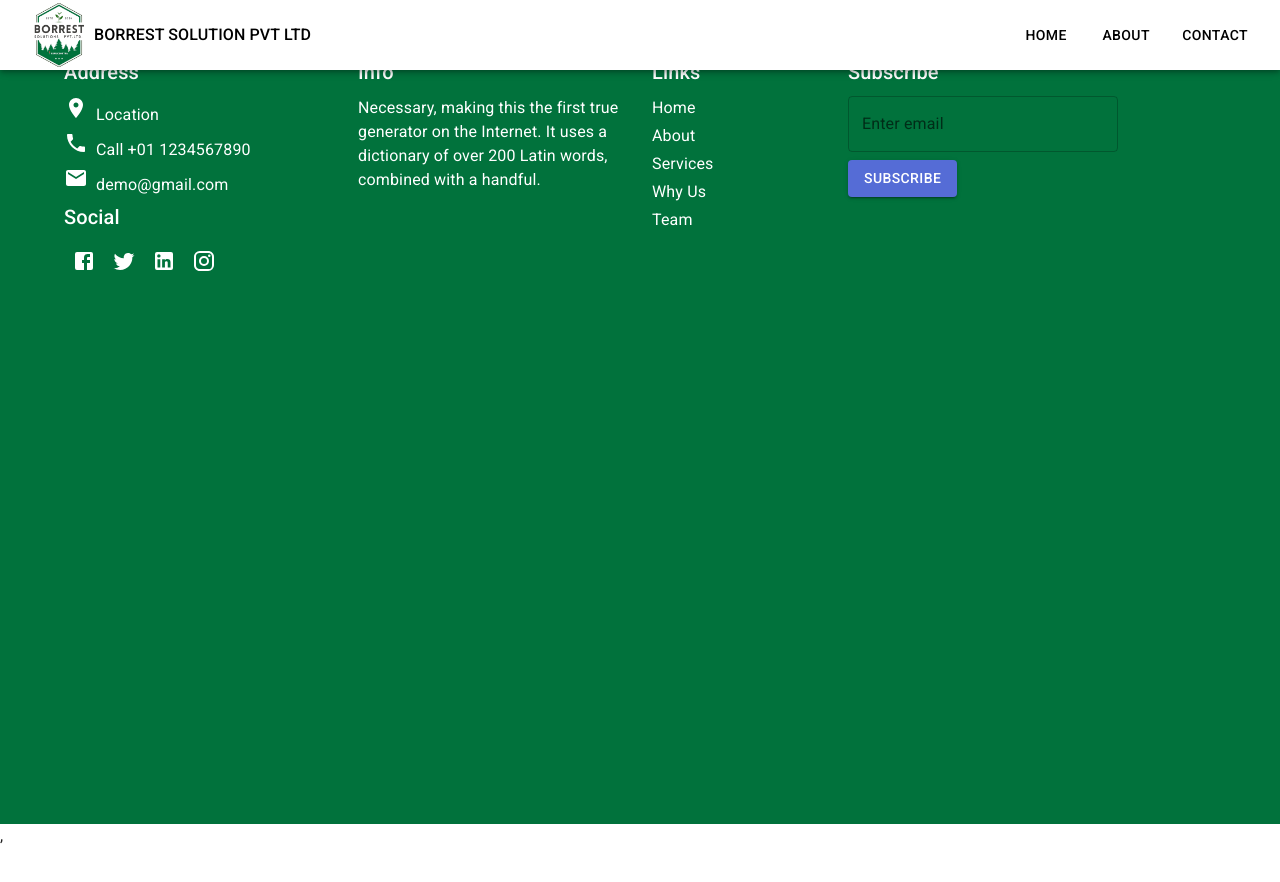
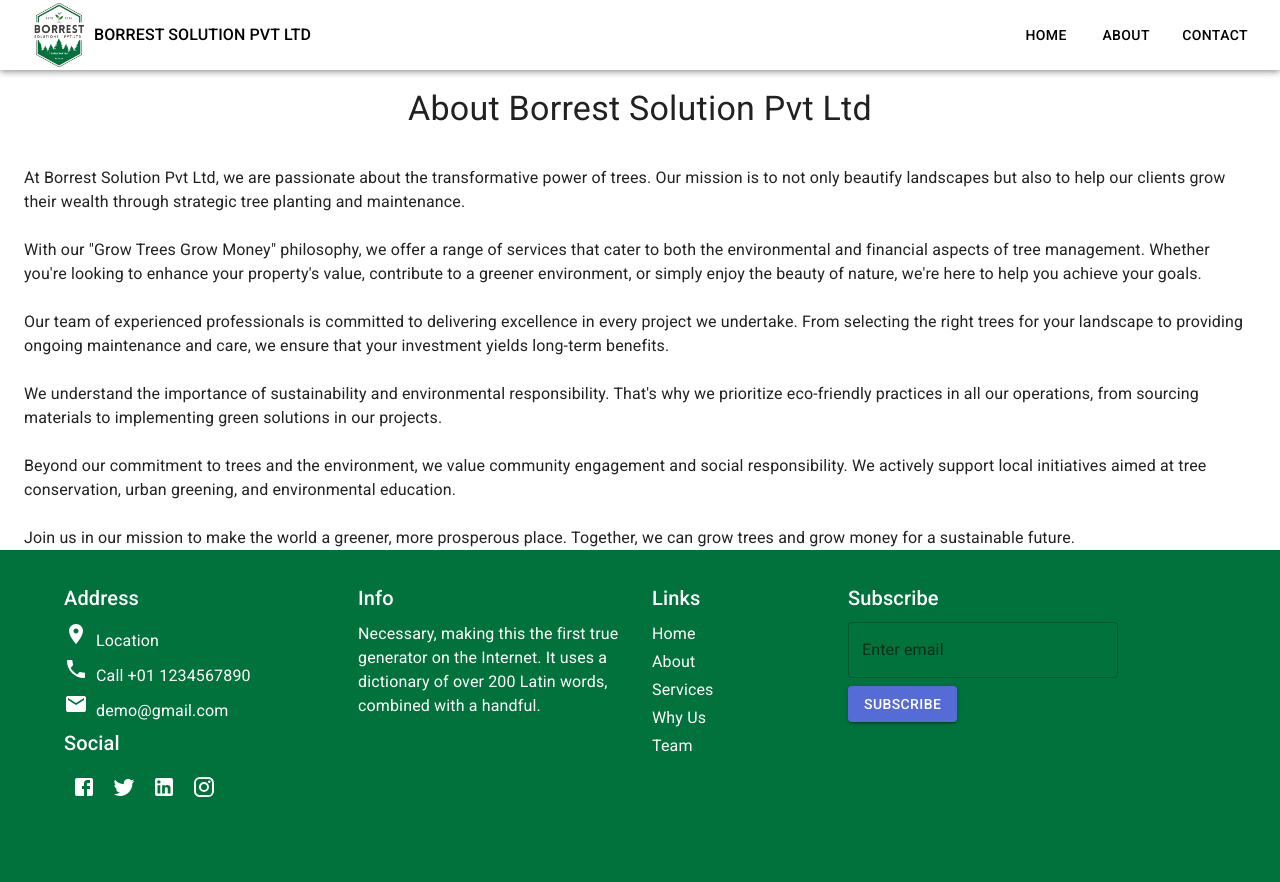
Before and after one commit to rahul-g-1997/BORREST-SOLUTION-PVT-LTD, a React (Vite) app: page /BORREST-SOLUTION-PVT-LTD/about in a window 1280 px wide. Shown: the top 882 px of the page. Before the commit the page ends 848 px from the top, so only its background shows below. Built offline with nearby package versions, Linux system fonts and the light colour scheme.

Commit message:
add: navLinks

```diff
--- a/src/components/drawerAppBar/DrawerAppBar.jsx
+++ b/src/components/drawerAppBar/DrawerAppBar.jsx
@@ -14,13 +14,18 @@ import {
   Toolbar,
   Typography,
   Button,
-  Avatar,
 } from "@mui/material";
 import MenuIcon from "@mui/icons-material/Menu";
 import Logo from "../../assets/images/logo.png";
+import { Link } from "react-router-dom"; // Import Link component
 
 const drawerWidth = 240; // Specify the drawer width here
 const navItems = ["Home", "About", "Contact"];
+const navLinks = [
+  "/BORREST-SOLUTION-PVT-LTD/",
+  "/BORREST-SOLUTION-PVT-LTD/about",
+  "/BORREST-SOLUTION-PVT-LTD/contacts",
+]; // Paths for navigation
 
 function DrawerAppBar(props) {
   const { window } = props;
@@ -38,9 +43,13 @@ function DrawerAppBar(props) {
       <img src={Logo} alt={"logo"} loading="logo" width="70px" />
       <Divider />
       <List>
-        {navItems.map((item) => (
+        {navItems.map((item, index) => (
           <ListItem key={item} disablePadding>
-            <ListItemButton sx={{ textAlign: "center" }}>
+            <ListItemButton
+              component={Link}
+              to={navLinks[index]}
+              sx={{ textAlign: "center" }}
+            >
               <ListItemText primary={item} />
             </ListItemButton>
           </ListItem>
@@ -105,8 +114,13 @@ function DrawerAppBar(props) {
               },
             }}
           >
-            {navItems.map((item) => (
-              <Button key={item} sx={{ color: "#000", marginLeft: 2 }}>
+            {navItems.map((item, index) => (
+              <Button
+                key={item}
+                component={Link}
+                to={navLinks[index]}
+                sx={{ color: "#000", marginLeft: 2 }}
+              >
                 {item}
               </Button>
             ))}
--- a/src/main.jsx
+++ b/src/main.jsx
@@ -31,6 +31,7 @@ const route = createBrowserRouter(
 );
 
 
+
 root.render(
   <React.StrictMode>
     <ThemeProvider theme={theme}>
--- a/src/pages/about/About.jsx
+++ b/src/pages/about/About.jsx
@@ -1,7 +1,64 @@
-import React from 'react'
+import { Typography, Container, Grid } from "@mui/material";
 
 export default function About() {
   return (
-    <div>About</div>
-  )
+    <Container maxWidth="xl" sx={{ marginTop: 11 }}>
+      <Grid container spacing={3}>
+        <Grid item xs={12}>
+          <Typography variant="h4" align="center" gutterBottom>
+            About Borrest Solution Pvt Ltd
+          </Typography>
+        </Grid>
+        <Grid item xs={12}>
+          <Typography variant="body1">
+            At Borrest Solution Pvt Ltd, we are passionate about the
+            transformative power of trees. Our mission is to not only beautify
+            landscapes but also to help our clients grow their wealth through
+            strategic tree planting and maintenance.
+          </Typography>
+        </Grid>
+        <Grid item xs={12}>
+          <Typography variant="body1">
+            With our &quot;Grow Trees Grow Money&quot; philosophy, we offer a
+            range of services that cater to both the environmental and financial
+            aspects of tree management. Whether you&apos;re looking to enhance
+            your property&apos;s value, contribute to a greener environment, or
+            simply enjoy the beauty of nature, we&apos;re here to help you
+            achieve your goals.
+          </Typography>
+        </Grid>
+        <Grid item xs={12}>
+          <Typography variant="body1">
+            Our team of experienced professionals is committed to delivering
+            excellence in every project we undertake. From selecting the right
+            trees for your landscape to providing ongoing maintenance and care,
+            we ensure that your investment yields long-term benefits.
+          </Typography>
+        </Grid>
+        <Grid item xs={12}>
+          <Typography variant="body1">
+            We understand the importance of sustainability and environmental
+            responsibility. That&apos;s why we prioritize eco-friendly practices
+            in all our operations, from sourcing materials to implementing green
+            solutions in our projects.
+          </Typography>
+        </Grid>
+        <Grid item xs={12}>
+          <Typography variant="body1">
+            Beyond our commitment to trees and the environment, we value
+            community engagement and social responsibility. We actively support
+            local initiatives aimed at tree conservation, urban greening, and
+            environmental education.
+          </Typography>
+        </Grid>
+        <Grid item xs={12}>
+          <Typography variant="body1">
+            Join us in our mission to make the world a greener, more prosperous
+            place. Together, we can grow trees and grow money for a sustainable
+            future.
+          </Typography>
+        </Grid>
+      </Grid>
+    </Container>
+  );
 }
--- a/src/pages/contacts/ContactPage.jsx
+++ b/src/pages/contacts/ContactPage.jsx
@@ -26,7 +26,7 @@ const ContactPage = () => {
   };
 
   return (
-    <Container maxWidth="sm">
+    <Container maxWidth="sm" sx={{ marginTop: 11 }}>
       <Typography variant="h4" align="center" gutterBottom>
         Contact Us
       </Typography>
```
Also changed, not shown: src/pages/home/Home.jsx (+3 -4 lines).
